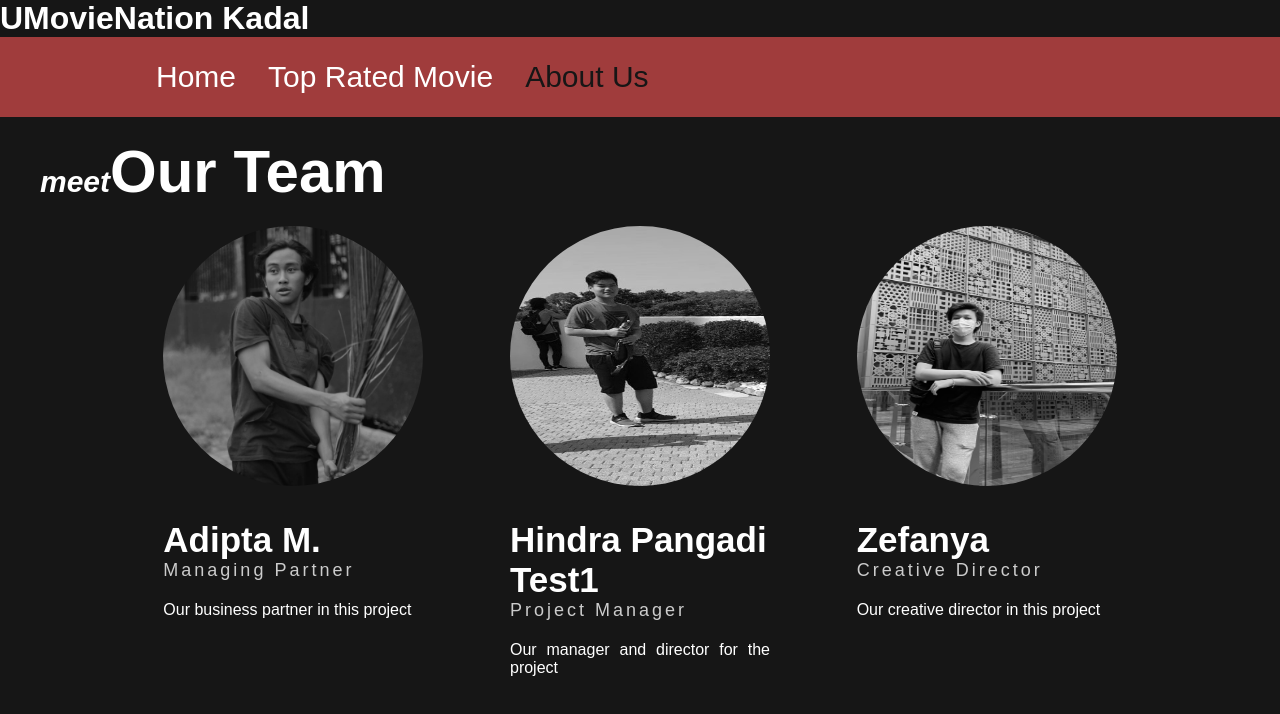
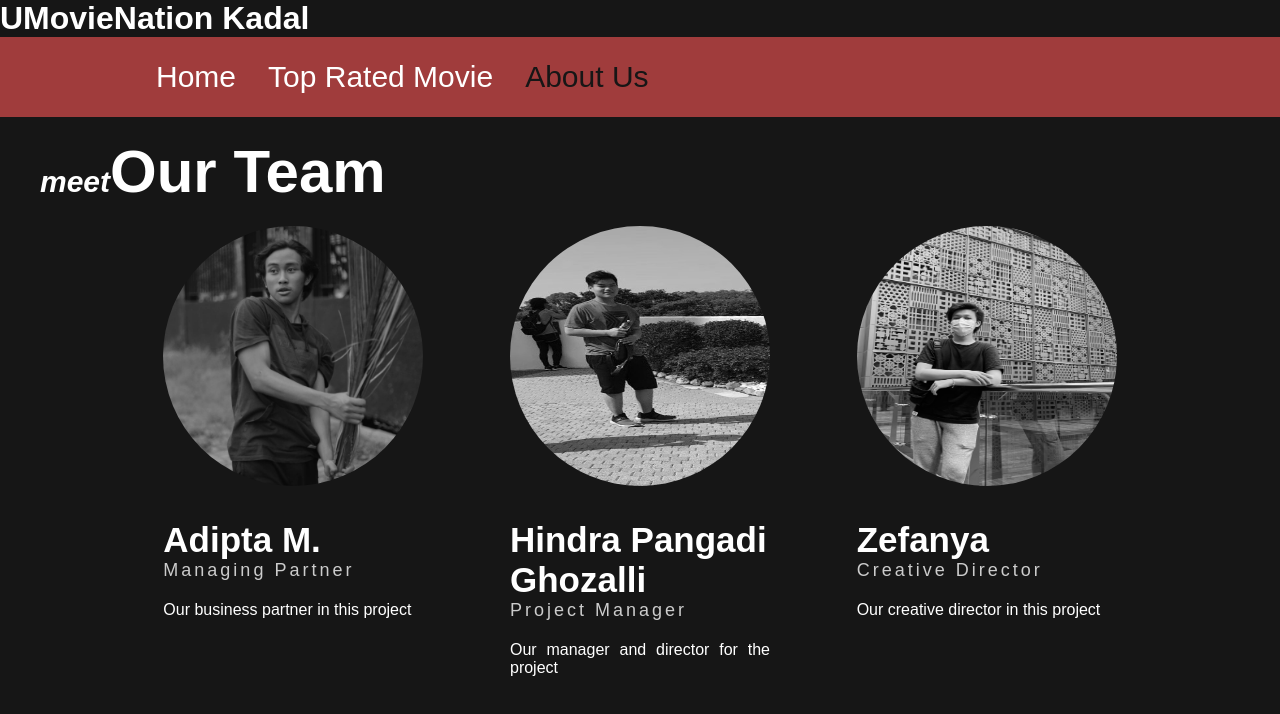
Before and after one commit to hindrapg/umovienationkadaluaspti, a React (Create React App) app: page /about in a window 1280 px wide. Shown: the top 714 px of the page. Built offline with nearby package versions, Linux system fonts and the light colour scheme; the HTML template or start-up script is replaced by a standard one; a web font is replaced by a local one.

Commit message:
update sukses

```diff
--- a/src/components/about.js
+++ b/src/components/about.js
@@ -22,7 +22,7 @@ const About = () => {
             <div class="profile">
               <img src={hindra} class="profile-img" />
 
-              <h3 class="user-name">Hindra Pangadi Test1</h3>
+              <h3 class="user-name">Hindra Pangadi Ghozalli</h3>
               <h5>Project Manager</h5>
               <p>Our manager and director for the project</p>
             </div>
```
Also changed, not shown: 1 other file (tests, documents, lock files or other folders).
